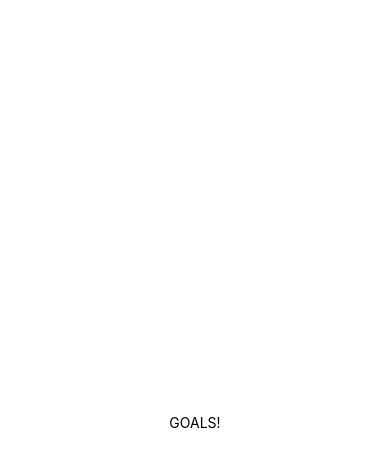
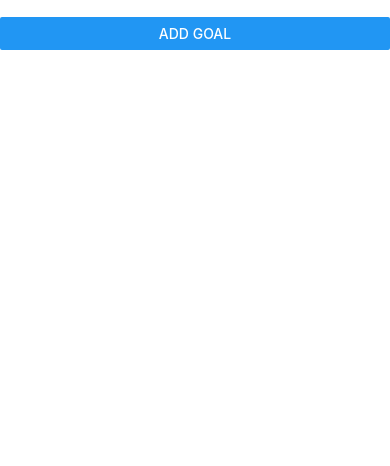
Before and after one commit to Rsja12/goals, a React Native app: screen / in a window 390 px wide. Shown: the top 466 px of the page. Built offline with nearby package versions, Linux system fonts and the light colour scheme.

Commit message:
add Button and TextInput

```diff
--- a/App.js
+++ b/App.js
@@ -1,21 +1,22 @@
 import { StatusBar } from 'expo-status-bar';
 import React from 'react';
-import { StyleSheet, Text, View } from 'react-native';
+import { StyleSheet, Text, View, TextInput, Button } from 'react-native';
 
 export default function App() {
   return (
-    <View style={styles.container}>
-      <Text>GOALS!</Text>
-      <StatusBar style="auto" />
+    <View>
+      <View>
+        <TextInput />
+        <Button title='Add Goal' />
+      </View>
+      <View>
+
+      </View>
+    <StatusBar style="auto" />
     </View>
   );
 }
 
 const styles = StyleSheet.create({
-  container: {
-    flex: 1,
-    backgroundColor: '#fff',
-    alignItems: 'center',
-    justifyContent: 'center',
-  },
+
 });
```
